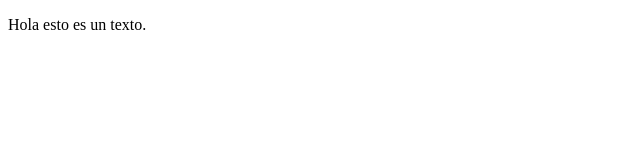
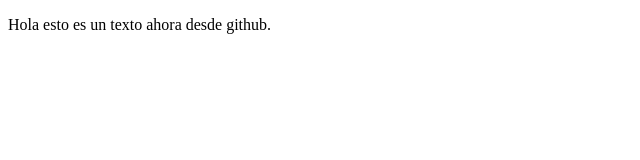
Before and after one commit to seba1718/proyectoDemoCursoPrework, a plain HTML site: page index.html in a window 1280 px wide. Shown: the whole page, without its empty margins (0-640 px from the left). Drawn offline with Linux system fonts and the light colour scheme.

Commit message:
commit con cambios

```diff
--- a/index.html
+++ b/index.html
@@ -7,7 +7,7 @@
 </head>
 <body>
     <p>
-        Hola esto es un texto.
+        Hola esto es un texto ahora desde github.
     </p>
 </body>
 </html>
```
